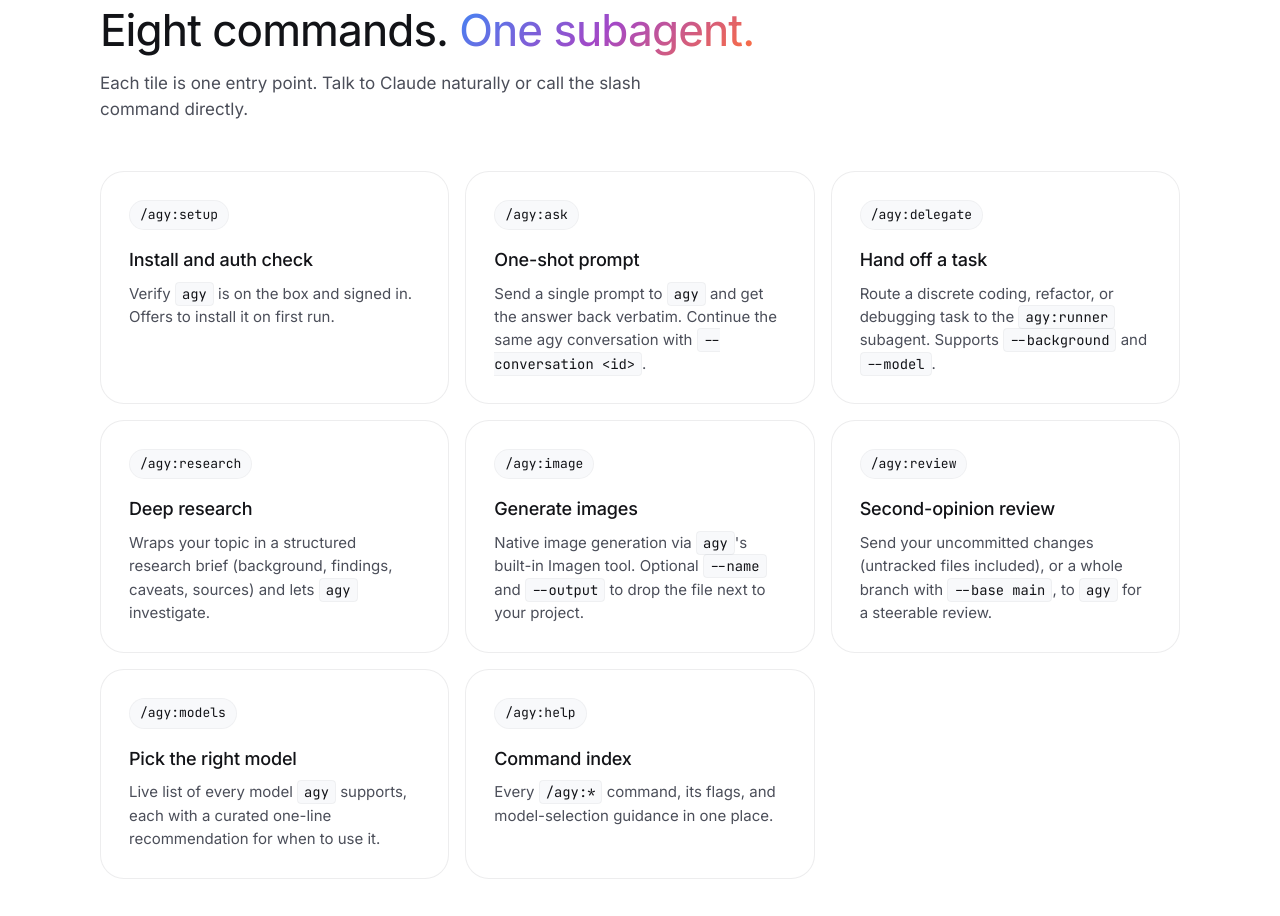
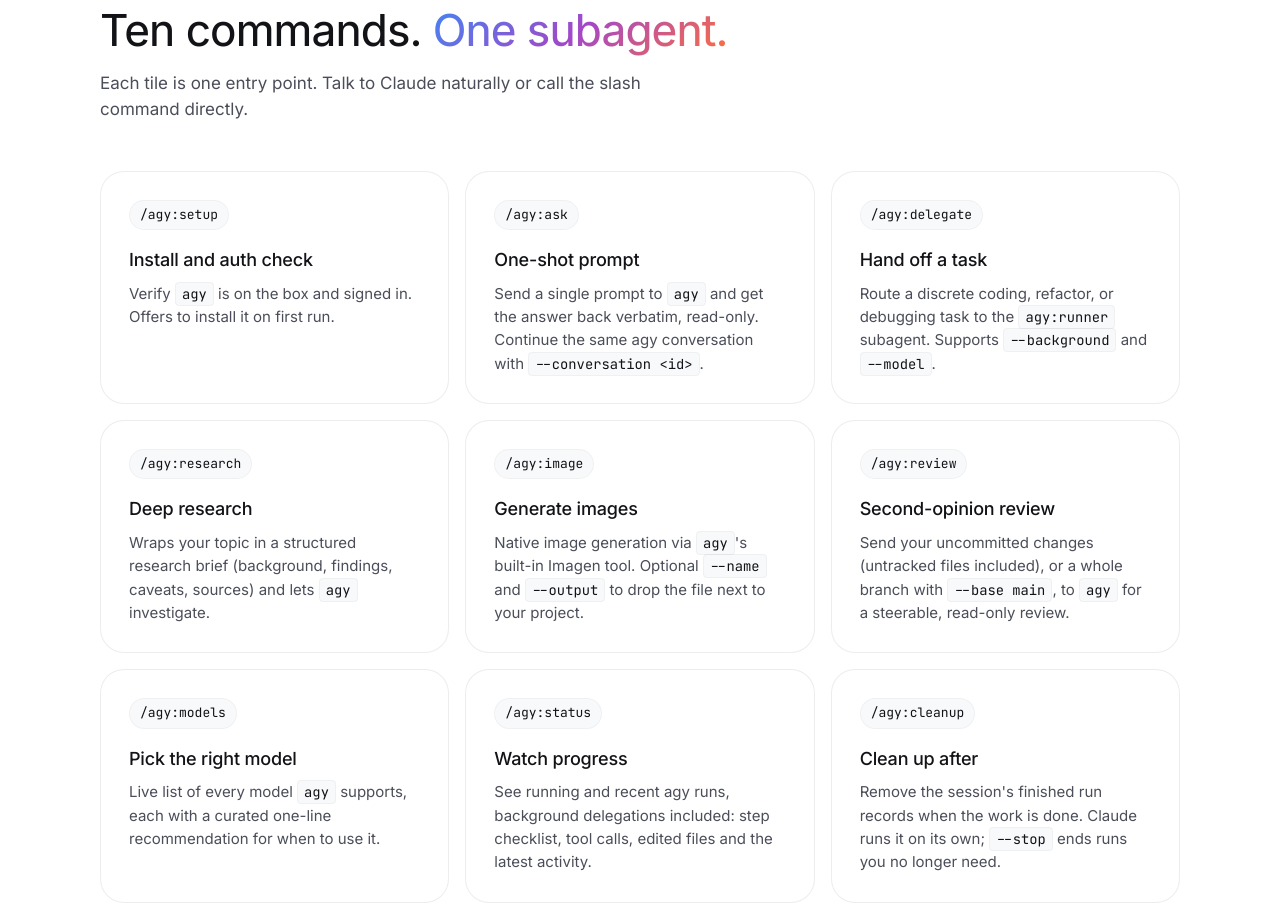
Before and after one commit to shassshank/agy-plugin-cc, a plain HTML site: page docs/index.html in a window 1280 px wide. Shown: the part 1849-2765 px from the top of the page. Drawn offline with Linux system fonts and the light colour scheme.

Commit message:
Docs and Claude guidance for status, cleanup, read-only (v0.0.9)
- usage-guide skill: /agy:status and /agy:cleanup (incl. trigger
  description), read-only vs. editing section, drop Pro-tier wording.
- delegate/research commands: keep the summary line, check background
  runs with /agy:status, run /agy:cleanup when done.
- README: read-only notes, progress/cleanup section, updated How it
  works, env-var table, local files, MCP FAQ. Plugin README layout and
  landing page list the new commands and scripts.

```diff
--- a/docs/index.html
+++ b/docs/index.html
@@ -537,7 +537,7 @@
 <section id="features">
   <div class="container">
     <p class="section-eyebrow">Features</p>
-    <h2 class="section-title">Eight commands. <span class="grad">One subagent.</span></h2>
+    <h2 class="section-title">Ten commands. <span class="grad">One subagent.</span></h2>
     <p class="section-lede">
       Each tile is one entry point. Talk to Claude naturally or call the slash command directly.
     </p>
@@ -551,7 +551,7 @@
       <div class="tile">
         <span class="tile-cmd">/agy:ask</span>
         <h3 class="tile-title">One-shot prompt</h3>
-        <p class="tile-desc">Send a single prompt to <code class="inline">agy</code> and get the answer back verbatim. Continue the same agy conversation with <code class="inline">--conversation &lt;id&gt;</code>.</p>
+        <p class="tile-desc">Send a single prompt to <code class="inline">agy</code> and get the answer back verbatim, read-only. Continue the same agy conversation with <code class="inline">--conversation &lt;id&gt;</code>.</p>
       </div>
       <div class="tile">
         <span class="tile-cmd">/agy:delegate</span>
@@ -571,12 +571,22 @@
       <div class="tile">
         <span class="tile-cmd">/agy:review</span>
         <h3 class="tile-title">Second-opinion review</h3>
-        <p class="tile-desc">Send your uncommitted changes (untracked files included), or a whole branch with <code class="inline">--base main</code>, to <code class="inline">agy</code> for a steerable review.</p>
+        <p class="tile-desc">Send your uncommitted changes (untracked files included), or a whole branch with <code class="inline">--base main</code>, to <code class="inline">agy</code> for a steerable, read-only review.</p>
       </div>
       <div class="tile">
         <span class="tile-cmd">/agy:models</span>
         <h3 class="tile-title">Pick the right model</h3>
         <p class="tile-desc">Live list of every model <code class="inline">agy</code> supports, each with a curated one-line recommendation for when to use it.</p>
+      </div>
+      <div class="tile">
+        <span class="tile-cmd">/agy:status</span>
+        <h3 class="tile-title">Watch progress</h3>
+        <p class="tile-desc">See running and recent agy runs, background delegations included: step checklist, tool calls, edited files and the latest activity.</p>
+      </div>
+      <div class="tile">
+        <span class="tile-cmd">/agy:cleanup</span>
+        <h3 class="tile-title">Clean up after</h3>
+        <p class="tile-desc">Remove the session's finished run records when the work is done. Claude runs it on its own; <code class="inline">--stop</code> ends runs you no longer need.</p>
       </div>
       <div class="tile">
         <span class="tile-cmd">/agy:help</span>
@@ -605,6 +615,10 @@
           <li>
             <strong>Claude knows which options to use.</strong>
             <span>A session-start guide tells Claude which <code class="inline">/agy:*</code> command and flags fit each task — <code class="inline">--effort</code>, <code class="inline">--base</code>, <code class="inline">--json-schema</code>, timeouts — and how to handle errors.</span>
+          </li>
+          <li>
+            <strong>See what agy is doing.</strong>
+            <span>Every run reports its conversation id at launch and ends with a summary of steps, tool calls and edited files. <code class="inline">/agy:status</code> shows background work as it happens.</span>
           </li>
           <li>
             <strong>Follow-ups keep their context.</strong>
```
Also changed, not shown: 8 other files.
